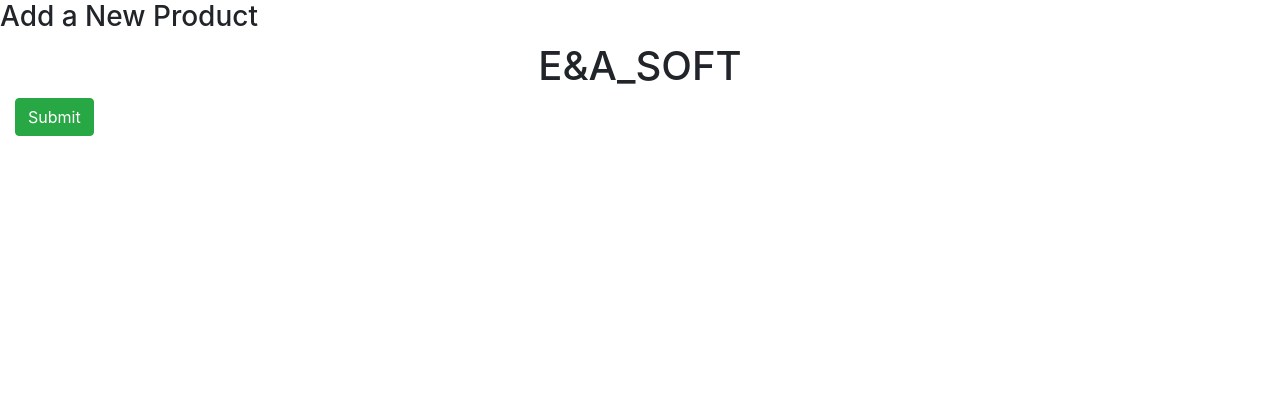
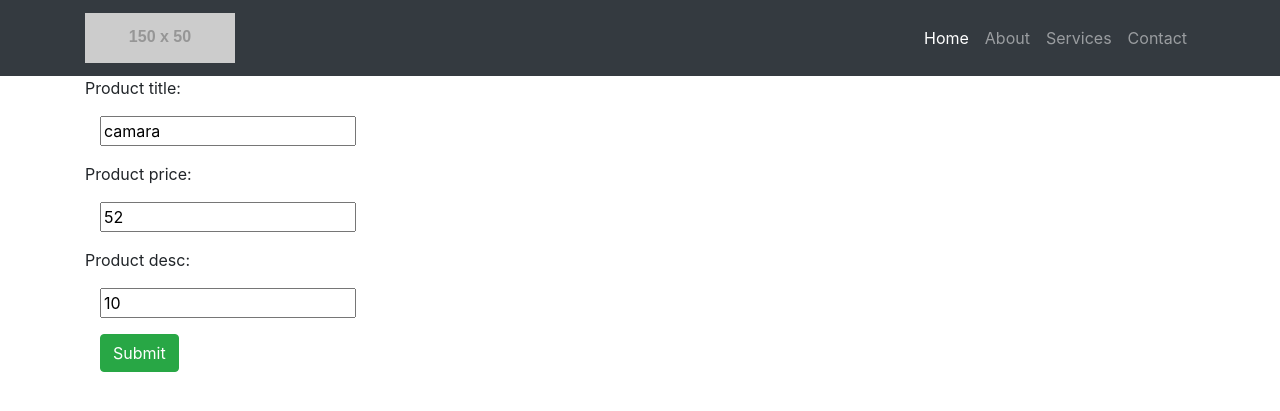
Before and after one commit to cedenoparedes/cedenoSoft, a Django app: page /modelforms/product/1/ in a window 1280 px wide. Shown: the top 411 px of the page. Run offline with Django 3.2, Linux system fonts and the light colour scheme; data comes from the database, SQL or seed files in the repository; both versions use the stored data as it was after the commit; grey boxes labelled with a size stand in for pictures from a placeholder-image service; some libraries are stand-ins or nearby versions.

Commit message:
the project working

```diff
--- a/cedeno/accounts/templates/registration/login.html
+++ b/cedeno/accounts/templates/registration/login.html
@@ -1,7 +1,6 @@
-{% extends  'base.html' %}
+
 {% load crispy_forms_tags %}
 
-{% block main %}
 <div class="card">
 <div class="card-body">
 <h4 class="card-title">Log in to your account</h4>
@@ -16,4 +15,3 @@
 </form>
 </div>
 </div>
-{% endblock %}
--- a/cedeno/cedeno/templates/base.html
+++ b/cedeno/cedeno/templates/base.html
@@ -1,18 +1,50 @@
-<!doctype  html>
-<html  lang="en">
+<!DOCTYPE html>
+<html lang="en">
 <head>
-<link  rel="stylesheet"  href="https://maxcdn.bootstrapcdn.com/bootstrap/4.0.0/css/bootstrap.min.css"  integrity="sha384-Gn5384xqQ1aoWXA+058RXPxPg6fy4IWvTNh0E263XmFcJlSAwiGgFAW/dAiS6JXm"  crossorigin="anonymous">
-<title>E&A_SOFT</title>
+<meta charset="utf-8">
+<meta http-equiv="X-UA-Compatible" content="IE=edge">
+<meta name="viewport" content="width=device-width, initial-scale=1">
+<title>Example of Bootstrap 3 Responsive Navbar</title>
+    <link rel="stylesheet" href="https://stackpath.bootstrapcdn.com/bootstrap/4.2.1/css/bootstrap.min.css">
+
+
 </head>
 <body>
-  <div  class="container">
-    <div  class="row justify-content-center">
-      <div  class="col-4">
-      <h1  class="text-center">E&A_SOFT</h1>
-      {% block main %}
-      {% endblock %}
-      </div>
+
+<nav class="navbar navbar-expand-lg navbar-dark bg-dark static-top">
+  <div class="container">
+    <a class="navbar-brand" href="#">
+          <img src="http://placehold.it/150x50?text=Logo" alt="">
+        </a>
+    <button class="navbar-toggler" type="button" data-toggle="collapse" data-target="#navbarResponsive" aria-controls="navbarResponsive" aria-expanded="false" aria-label="Toggle navigation">
+          <span class="navbar-toggler-icon"></span>
+        </button>
+    <div class="collapse navbar-collapse" id="navbarResponsive">
+      <ul class="navbar-nav ml-auto">
+        <li class="nav-item active">
+          <a class="nav-link" href="{% url 'modelforms:index' %}">Home
+              <span class="sr-only">(current)</span>
+          </a>
+        </li>
+        <li class="nav-item">
+          <a class="nav-link" href="" >About</a>
+        </li>
+        <li class="nav-item">
+          <a class="nav-link" href="#">Services</a>
+        </li>
+        <li class="nav-item">
+          <a class="nav-link" href="#">Contact</a>
+        </li>
+      </ul>
     </div>
   </div>
+</nav>
+
+<!-- Page Content -->
+<div class="container">
+    {% block content %}
+    {% endblock %}
+</div>
+<!-- /.container -->
 </body>
 </html>
--- a/cedeno/modelforms/templates/modelforms/form-template.html
+++ b/cedeno/modelforms/templates/modelforms/form-template.html
@@ -1,5 +1,4 @@
 
-{% extends 'base.html' %}
 {% for field in form %}
     <div class="form-group">
         <div >
@@ -8,4 +7,4 @@
         <label  >{{ field.label_tag }}</label>
         <div class="col-sm-10">{{ field }}</div>
     </div>
-{% endfor %}
+{% endfor%}
--- a/cedeno/modelforms/templates/modelforms/product_form.html
+++ b/cedeno/modelforms/templates/modelforms/product_form.html
@@ -1,5 +1,7 @@
- <h3>Add a New Product</h3>
+{% extends 'base.html' %}
+<h3>Add a New Product</h3>
 
+{% block content %}
 {% if error_message %}
     <p><strong>{{ error_message }}</strong></p>
 {% endif %}
@@ -12,3 +14,4 @@
         </div>
     </div>
 </form>
+{% endblock %}
```
Also changed, not shown: cedeno/db.sqlite3.
